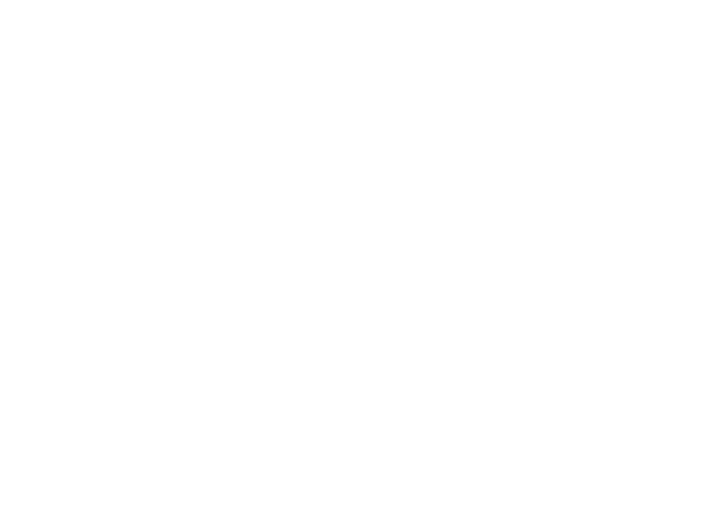
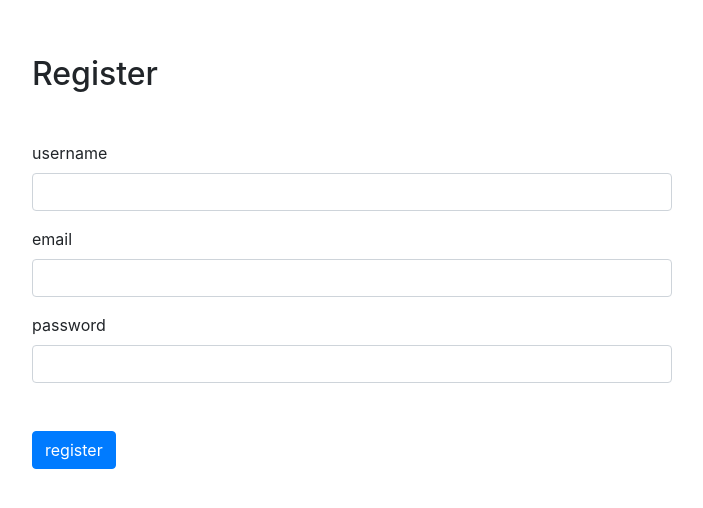
Before and after one commit to rokija/bootcamp2019, a React (Create React App) app: page /register in a window 1280 px wide. Shown: the part 138-646 px from the top of the page, without its empty margins (288-991 px from the left). Built offline with nearby package versions, Linux system fonts and the light colour scheme.

Commit message:
created Register component and a route to it

```diff
--- /dev/null
+++ b/src/components/Register/Register.js
@@ -0,0 +1,63 @@
+import React, { Component } from "react";
+import "./Register.css";
+
+class Register extends Component {
+    constructor() {
+        super();
+
+        this.state = {
+            email: null,
+            password: null,
+            username: null,
+        }
+    }
+
+    onInputChange = e => this.setState({ [e.target.name]: e.target.value });
+
+    render() {
+        return (
+            <div className="Login">
+                <form className="Login__form">
+                    <h2 className="mb-5">Register</h2>
+                    <div className="form-group">
+                        <label>username</label>
+                        <input
+                            type="text"
+                            name="username"
+                            className="form-control"
+                            onChange={this.onInputChange}
+                        />
+                    </div>
+
+                    <div className="form-group">
+                        <label>email</label>
+                        <input
+                            type="text"
+                            name="email"
+                            className="form-control"
+                            onChange={this.onInputChange}
+                        />
+                    </div>
+
+                    <div className="form-group">
+                        <label>password</label>
+                        <input
+                            type="text"
+                            name="password"
+                            className="form-control"
+                            onChange={this.onInputChange}
+                        />
+                    </div>
+
+                    <div className="mt-5">
+                        <button className="btn btn-primary">
+                            register
+                        </button>
+                    </div>
+                </form>
+            </div>
+        )
+    }
+}
+
+export default Register;
--- /dev/null
+++ b/src/components/Register/index.js
@@ -0,0 +1,3 @@
+import Register from "./Register";
+
+export default Register;
--- a/src/index.js
+++ b/src/index.js
@@ -5,6 +5,7 @@ import "bootstrap/dist/css/bootstrap.min.css";
 import "./index.css";
 import App from "./App";
 import Login from "./components/Login";
+import Register from "./components/Register";
 import * as serviceWorker from "./serviceWorker";
 
 const Root = () => (
@@ -12,6 +13,7 @@ const Root = () => (
         <Switch>
             <Route exact path="/" component={App} />
             <Route exact path="/login" component={Login} />
+            <Route exact path="/register" component={Register} />
         </Switch>
     </Router>
 )
```
Also changed, not shown: src/components/Login/Login.css (line endings or trailing spaces), src/components/Register/Register.css (added).
